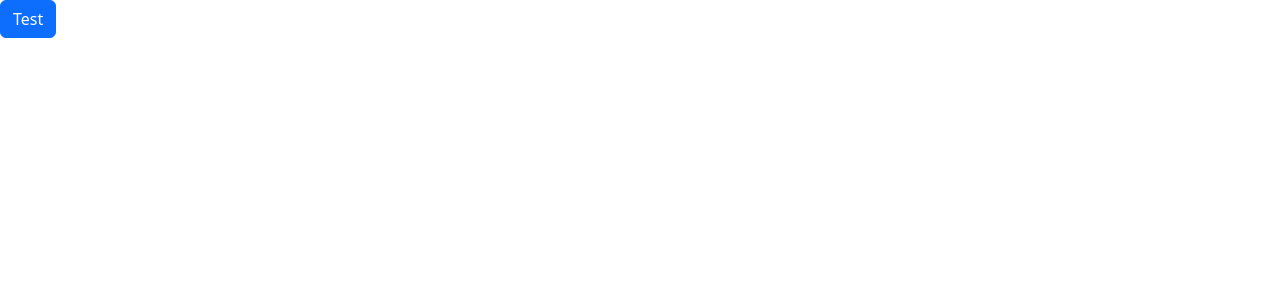
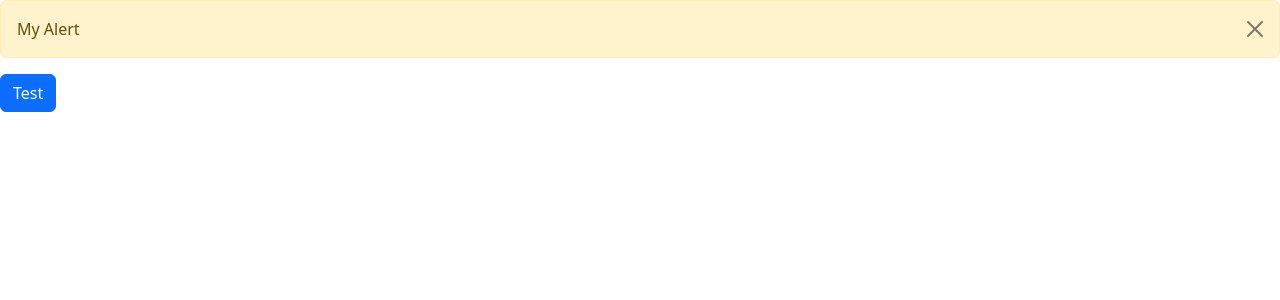
Before and after one commit to iranjith/react-playground, a React (Vite) app in the folder react-project/: page / in a window 1280 px wide. Both pictures are taken after a click on the button "Test". Shown: the top 300 px of the page. Built offline with nearby package versions, Linux system fonts and the light colour scheme.

Commit message:
feat: reusable button with alert

```diff
--- a/react-project/src/App.tsx
+++ b/react-project/src/App.tsx
@@ -1,12 +1,18 @@
+import { useState } from "react";
 import Message from "./Message";
 import Alert from "./components/Alert";
 import Button from "./components/Button";
 import ListGroup from "./components/ListGroup";
 
 function App() {
+  const [alertVisible, setAlertVisiblity] = useState(false);
+
   return (
     <div>
-      <Button color="primary" onClick={() => console.log('Clicked')} >Test</Button>
+      {alertVisible && <Alert onClose={()=>setAlertVisiblity(false) }>My Alert</Alert>}
+      <Button color="primary" onClick={() => setAlertVisiblity(true)}>
+        Test
+      </Button>
     </div>
   );
 }
--- a/react-project/src/components/Alert.tsx
+++ b/react-project/src/components/Alert.tsx
@@ -1,13 +1,24 @@
 import React, { ReactNode } from "react";
 
-interface Props{
-    children: ReactNode;
+interface Props {
+  children: ReactNode;
+  onClose: () => void;
 }
 
-function Alert({children}:Props) {
+function Alert({ children, onClose }: Props) {
   return (
-    <div className="alert alert-primary">
-      {children}
+    // <div className="alert alert-primary">
+    //   {children}
+    // </div>
+
+    <div className="alert alert-warning alert-dismissible fade show" role="alert">
+      <button
+        type="button"
+        className="btn-close"
+        data-bs-dismiss="alert"
+        onClick={onClose}
+        aria-label="Close"
+      ></button> {children}
     </div>
   );
 }
```
